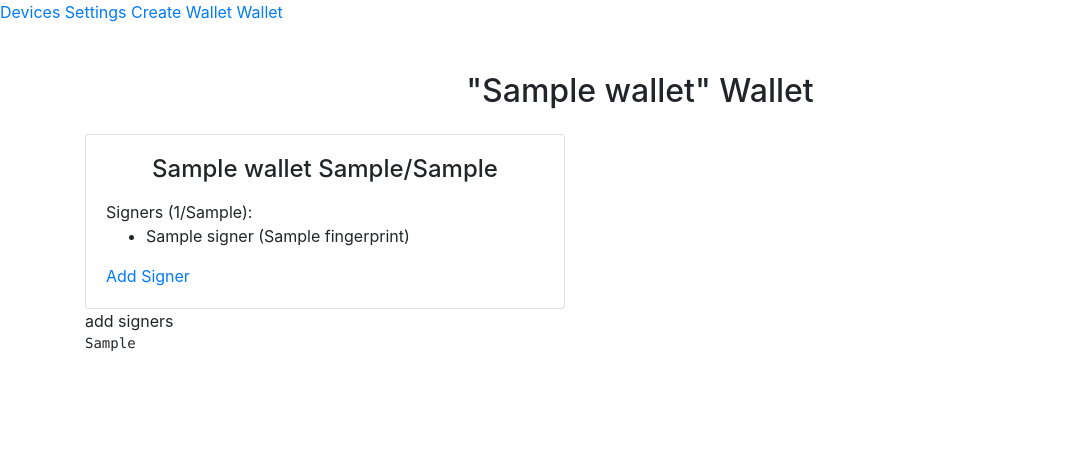
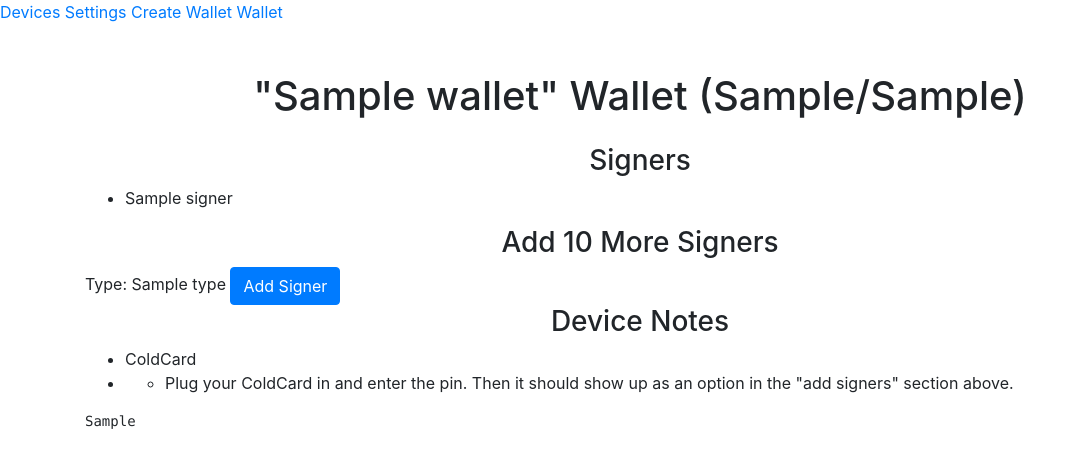
Before and after one commit to justinmoon/junction, a Python web app: template templates/wallet.html in a window 1280 px wide. Shown: the top 468 px of the page, without its empty margins (0-1085 px from the left). Run offline with Jinja, Linux system fonts and the light colour scheme; the template is opened without the code that fills it: most values are stand-ins (such as "Sample title", 1, 10 or a date in 2020).

Commit message:
add signer (very hacky)

```diff
--- a/templates/create-wallet.html
+++ b/templates/create-wallet.html
@@ -9,19 +9,19 @@
       <div class="form-group row">
         <label for="name" class="col-sm-2 col-form-label">Name</label>
         <div class="col-sm-10">
-          <input class="form-control" name="name">
+          <input class="form-control" type="text" name="name">
         </div>
       </div>
       <div class="form-group row">
         <label for="m" class="col-sm-2 col-form-label">Signatures Required</label>
         <div class="col-sm-10">
-          <input class="form-control" name="m">
+          <input class="form-control" type="number" name="m">
         </div>
       </div>
       <div class="form-group row">
         <label for="n" class="col-sm-2 col-form-label">Total Signers</label>
         <div class="col-sm-10">
-          <input class="form-control" name="n">
+          <input class="form-control" type="number" name="n">
         </div>
       </div>
       <div class="d-flex">
--- a/templates/wallet.html
+++ b/templates/wallet.html
@@ -4,36 +4,36 @@
 
 {% block content %}
   <div class="container my-5">
-    <h2 class="text-center mb-4">"{{ wallet.name }}" Wallet</h2>
-    <!-- Wallet -->
-    <div class="card" style="width: 30rem;">
-      <div class="card-body">
-        <h4 class="card-title text-center">{{ wallet.name }} {{ wallet.m }}/{{ wallet.n }}</h4>
-        <p class="card-text"></p>
-        {% if wallet.signers | length == wallet.n %}
-          <div>Signers:</div>
-        {% else %}
-          <div>Signers ({{ wallet.signers | length }}/{{ wallet.n }}):</div>
-        {% endif %}
-        <ul>
-          {% for signer in wallet.signers %}
-          <li>{{ signer["name"] }} ({{ signer["fingerprint"] }})</li>
-          {% endfor %}
-        </ul>
-        {% if wallet.signers | length != wallet.n %}
-          <a href="#" class="card-link">Add Signer</a>
-        {% else %}
-          {% if not wallet.psbt %}
-            <a href="#" class="card-link">Create PSBT</a>
-          {% endif %}
-        {% endif %}
-      </div>
-    </div>
+    <h1 class="text-center mb-4">"{{ wallet.name }}" Wallet ({{ wallet.m }}/{{ wallet.n }})</h2>
+    <!-- Signers -->
+    {% if wallet.signers | length > 0 %}
+      <h3 class="text-center">Signers</h3>
+      <ul>
+        {% for signer in wallet.signers %}
+        <li>{{ signer['name'] }}</li>
+        {% endfor %}
+      </ul>
+    {% endif %}
     {% if not wallet.ready() %}
       <!-- Add Signers -->
-      <div> add signers</div>
+      <h3 class="text-center">Add {{ wallet.n - wallet.signers | length }} More Signers</h3>
+        {% for device in devices %}
+        <form action="/add-signer/{{ device['fingerprint'] }}" method="post">
+          <div>Type: {{ device['type'] }} <button type="submit" class="btn btn-primary">Add Signer</button></div>
+        </form>
+        {% endfor %}
+      <h3 class="text-center">Device Notes</h3>
+      <ul>
+        <li>ColdCard</li>
+        <li>
+          <ul>
+            <li>Plug your ColdCard in and enter the pin. Then it should show up as an option in the "add signers" section above.</li>
+          </ul>
+        </li>
+      </ul>
     {% else %}
       <!-- PSBT -->
+      <h3 class="text-center">PSBT</h3>
       {% if not wallet.psbt %}
           <div> create psbt</div>
       {% else %}
```
Also changed, not shown: ui.py (+45 -1 lines).
